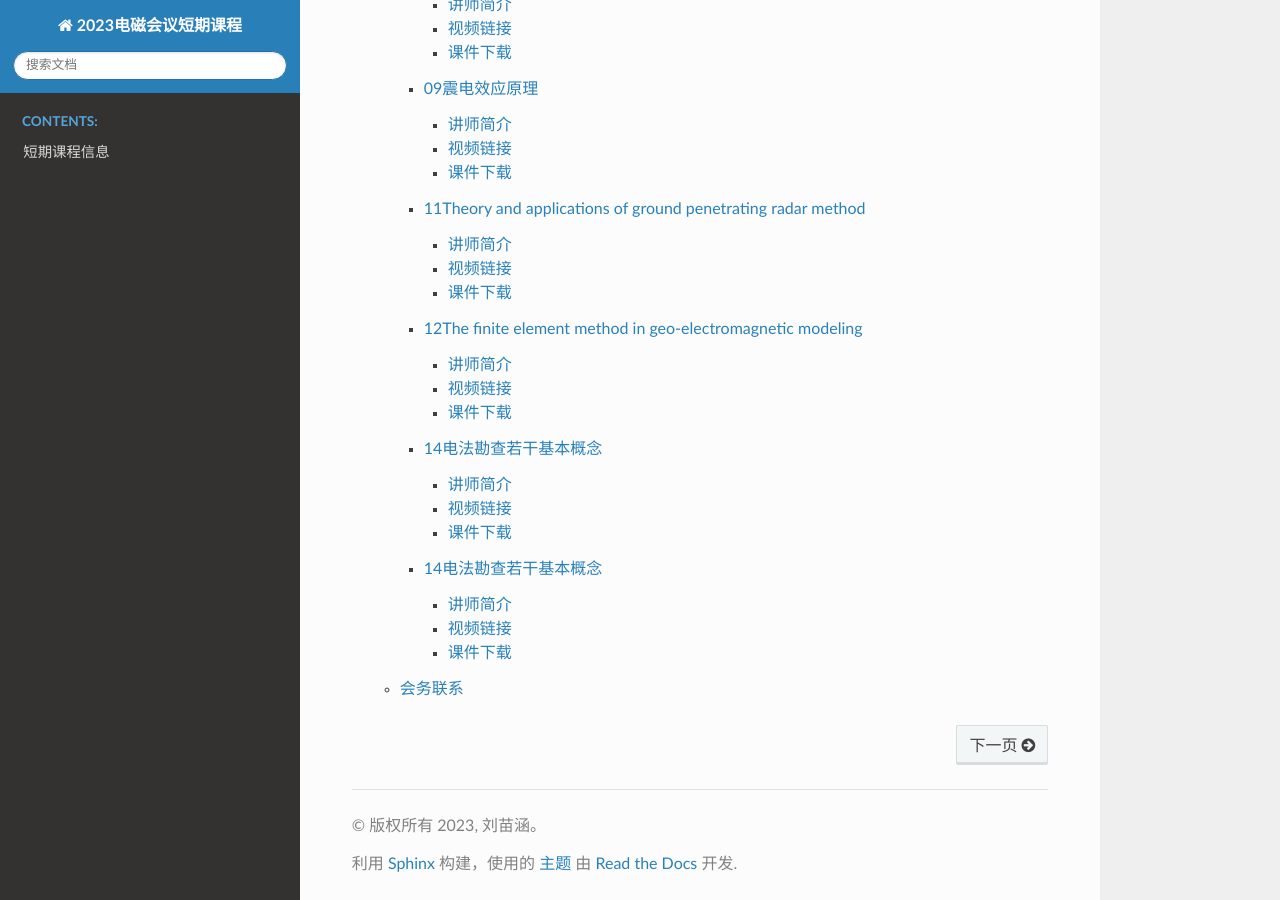
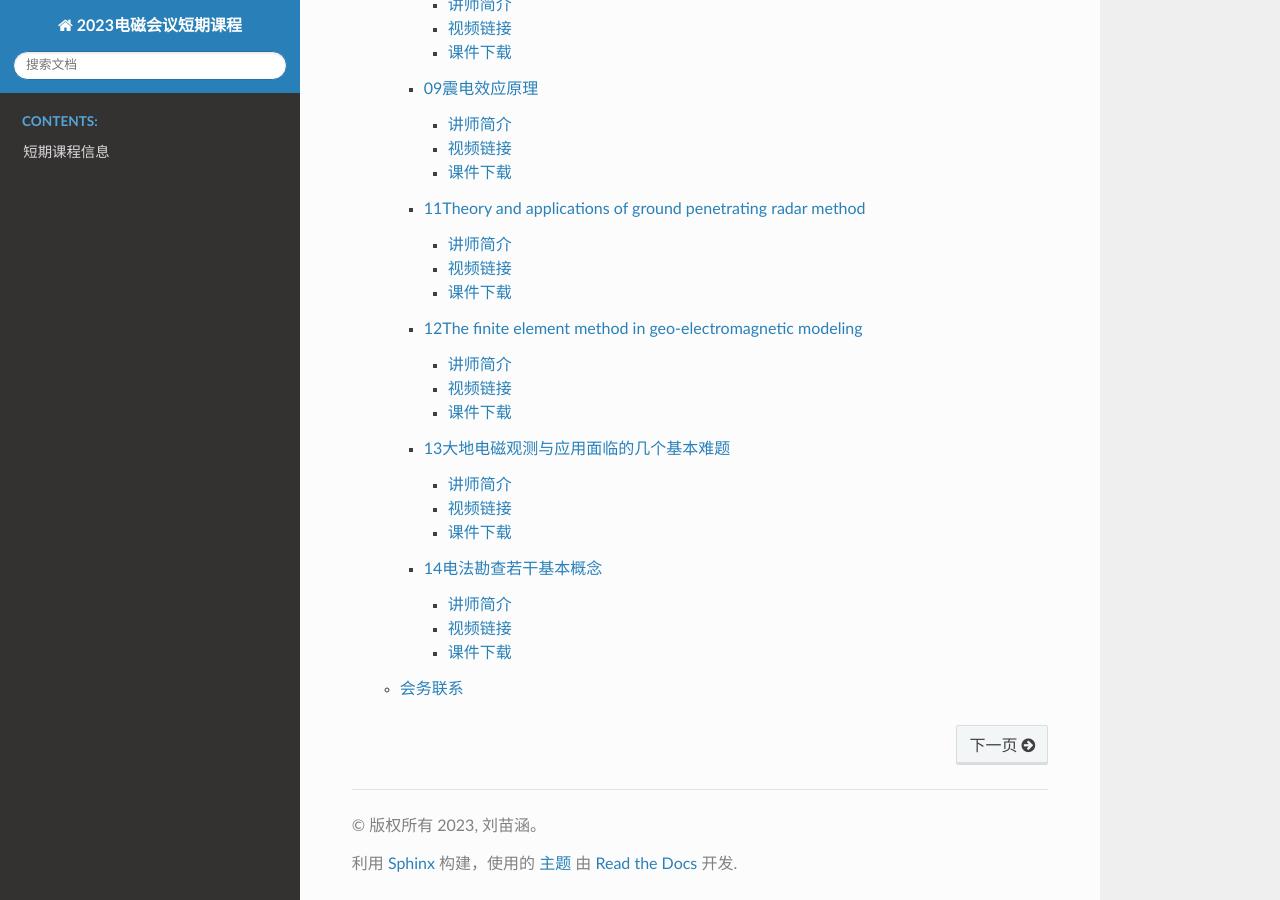
Before and after one commit to MiaohanLiu/repo, a Sphinx documentation site: the page built from source/index.rst, in a window 1280 px wide and 900 px high, scrolled down 1339 px. Built offline with Sphinx 7.4.7 and the Read the Docs theme 2.0.0, drawn with Linux system fonts in a browser that asks for light colours; pages that are not in the unit, such as notebooks, are missing from menus.

Commit message:
Update index.rst

```diff
--- a/source/Cpp/课程内容/13大地电磁观测与应用面临的几个基本难题/index.rst
+++ b/source/Cpp/课程内容/13大地电磁观测与应用面临的几个基本难题/index.rst
@@ -4,7 +4,7 @@
    contain the root `toctree` directive.
 
 
-14电法勘查若干基本概念
+13大地电磁观测与应用面临的几个基本难题
 ================================================
 
 .. toctree::
```
